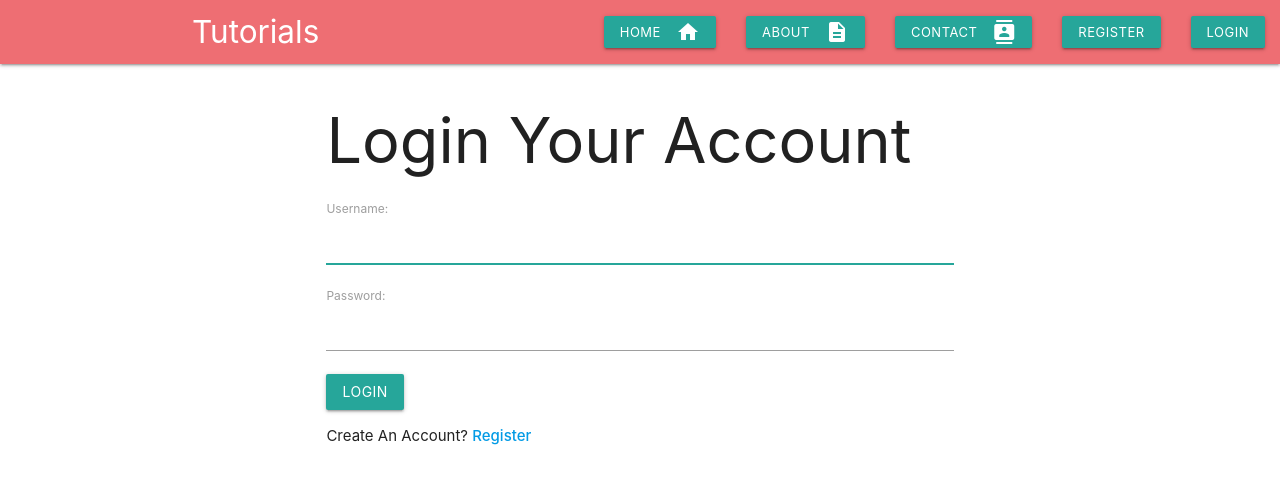
After one commit to aabdulqader/Tutorial, a Django app: page /login/ in a window 1280 px wide. The commit adds this page. Shown: the top 484 px of the page. Run offline with Django 3.2, Linux system fonts and the light colour scheme; some libraries are stand-ins or nearby versions.

Commit message:
User Login & Logout

```diff
--- a/home/urls.py
+++ b/home/urls.py
@@ -4,6 +4,9 @@ from .views import (
     about,
     contact,
     register,
+    logout_view,
+    login_view,
+
 
 
 )
@@ -19,6 +22,7 @@ urlpatterns = [
     path('about/', about, name='about' ),
     path('contact/', contact, name='contact' ),
     path('register/', register, name='register' ),
-
+    path('logout/', logout_view, name='logout' ),
+    path('login/', login_view, name='login' ),
 
 ]
--- a/home/views.py
+++ b/home/views.py
@@ -1,9 +1,9 @@
 from django.shortcuts import render, redirect
 from .models import Tutorial
-from django.contrib.auth.forms import UserCreationForm
+from django.contrib.auth.forms import UserCreationForm, AuthenticationForm
 from django.contrib.auth import login, logout, authenticate
 from django.contrib import messages
-
+from .forms import NewUserFrom
 
 
 
@@ -22,16 +22,16 @@ def contact(request):
     return render(request, "contact.html")
 
 def register(request):
-    form = UserCreationForm
+    form = NewUserFrom
     if request.method == "POST":
-        form = UserCreationForm(request.POST)
+        form = NewUserFrom(request.POST)
         if form.is_valid():
             user =form.save()
             username = form.cleaned_data.get('username')
             messages.success(request, f'{username}! Your account has been created succesfully')
             login(request, user)
             messages.info(request, f'{username}! Your are now login')
-            return redirect('home:home')
+            return redirect('home:login')
         else:
             for msg in form.error_messages:
                 messages.error(request, f'{msg}:{form.error_messages[msg]}')
@@ -39,3 +39,36 @@ def register(request):
         'form':form,
     }
     return render (request, 'register.html', context)
+
+
+def logout_view(request):
+    logout(request)
+    messages.info(request, "logged out succesfully")
+    return redirect("home:home")
+
+
+
+def login_view(request):
+    form =  AuthenticationForm()
+    if request.method == "POST":
+        form = AuthenticationForm(request, data=request.POST)
+        if form.is_valid():
+
+            username = form.cleaned_data.get('username')
+            password = form.cleaned_data.get('password')
+            user = authenticate(username=username, password=password)
+
+
+            if user is not None:
+                login(request, user)
+                messages.info(request, f'{username}! Your are now logged in')
+                return redirect('home:home')
+
+            else:
+                messages.error(request, f'Invalid username or password')
+        else:
+            messages.error(request, f'Invalid username or password')
+    context = {
+        'form':form,
+    }
+    return render (request, 'login.html', context)
--- a/templates/base.html
+++ b/templates/base.html
@@ -26,11 +26,11 @@
 
 
         {% if user.is_authenticated %}
-          <li><a href="" class="waves-effect waves-light btn-small">{{user.username}}</a></li>
-          <li><a href="" class="waves-effect waves-light btn-small">logout</a></li>
+          <li><a class="waves-effect waves-light btn-small">{{user.username}}</a></li>
+          <li><a href="{% url 'home:logout' %}" class="waves-effect waves-light btn-small">logout</a></li>
         {% else %}
           <li><a href="{% url 'home:register' %}" class="waves-effect waves-light btn-small">Register</a></li>
-          <li><a href="" class="waves-effect waves-light btn-small">Login</a></li>
+          <li><a href="{% url 'home:login' %}" class="waves-effect waves-light btn-small">Login</a></li>
         {% endif %}
       </ul>
     </div>
--- /dev/null
+++ b/templates/login.html
@@ -0,0 +1,18 @@
+{% extends 'base.html' %}
+{% block title %}Login{% endblock title %}
+{% block body %}
+
+    <div class="container">
+        <h1>Login Your Account</h1>
+        <form action="" method="POST">
+            {% csrf_token %}
+            {{form.as_p}}
+            <button class="btn waves-effect waves-light" type="submit" name="action">
+                Login
+            </button>
+        </form>
+        Create An Account? <a href="{% url 'home:register' %}"><strong>Register</strong></a>
+    </div>
+
+
+{% endblock body %}
```
Also changed, not shown: home/forms.py (added, +16 -0 lines).
